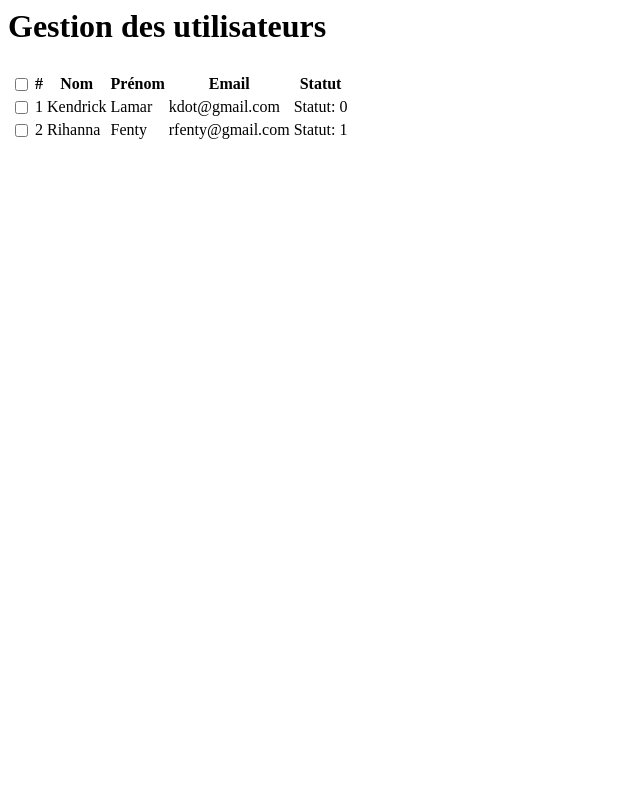
After one commit to Nassim952/remote-backup, a PHP site: template www/views/users.php in a window 1280 px wide. The commit adds this page. Shown: the whole page, without its empty margins (0-640 px from the left). Run offline with PHP 8.4, Linux system fonts and the light colour scheme; the template is opened without the code that fills it, so the values that code supplies are empty; some libraries are stand-ins or nearby versions.

Commit message:
Intégration users.php

```diff
--- a/www/controllers/UserController.class.php
+++ b/www/controllers/UserController.class.php
@@ -20,6 +20,10 @@ class UserController
 
     public function statAction(){
         new View("stat","back");
+    }
+
+    public function usersAction(){
+        new View("users","back");
     }
 
     public function signupAction(){
--- a/www/routes.yml
+++ b/www/routes.yml
@@ -21,3 +21,7 @@
 /connexion:
   controller: User
   action: signin
+
+/users:
+  controller: User
+  action: users
--- a/www/views/templates/back.tpl.php
+++ b/www/views/templates/back.tpl.php
@@ -79,7 +79,7 @@
                     <div class="sidebar-sub-headers">
                         <div class="fas fa-users fa-lg"></div>
                         <div id="submenu-wrapper">
-                            <span>Users</span>
+                            <a href="<?= Helpers::getUrl("User","users") ?>" id="text-white"><span>Users</span></a>
                         </div>
                     </div>
                 </div>
--- /dev/null
+++ b/www/views/users.php
@@ -0,0 +1,95 @@
+<body>
+    <head>
+        <title>Utilisateurs</title>
+        <script type="text/javascript" src="https://ajax.googleapis.com/ajax/libs/jquery/3.1.0/jquery.min.js"></script>
+    </head>
+
+
+    <div class="site-content">
+        <div id="head-title">
+            <h2 style="font-size:32px;">Gestion des utilisateurs</h2>
+        </div>
+        <div id="separation-bar"></div>
+        <table class="usersTable">
+            <thead>
+                <tr>
+                    <th>
+                        <div class="pretty p-default p-curve p-bigger cb-fixer">
+                            <input type="checkbox" id="select-all" name="select-all">
+                            <div class="state p-danger">
+                                <label></label>
+                            </div>
+                        </div>
+
+                        <script type="text/javascript">
+                            // Listen for click on toggle checkbox
+                            $('#select-all').click(function(event) {
+                                if(this.checked) {
+                                    // Iterate each checkbox
+                                    $(':checkbox').each(function() {
+                                        this.checked = true;
+                                    });
+                                } else {
+                                    $(':checkbox').each(function() {
+                                        this.checked = false;
+                                    });
+                                }
+                            });
+                        </script>
+                    </th>
+                    <th>#</th>
+                    <th>Nom</th>
+                    <th>Prénom</th>
+                    <th>Email</th>
+                    <th>Statut</th>
+                    <th><a href="#" class="fas fa-plus fa-lg"></a></th>
+                    <th><a href="#" class="fas fa-trash-alt fa-lg"></a></th>
+                </tr>
+            </thead>
+
+            <tbody>
+                <!--<?php
+                /**    $users = new user;
+                    foreach($users->getUsers() as $key => $value):
+                **/
+                ?>-->
+                <tr>
+                    <th>
+                        <div class="pretty p-default p-curve p-bigger cb-fixer">
+                            <input type="checkbox" id="userSelect" name="userSelect">
+                            <div class="state p-danger">
+                                <label></label>
+                            </div>
+                        </div>
+                    </th>
+                    <td scope="row">1</td>
+                    <td>Kendrick</td>
+                    <td>Lamar</td>
+                    <td>kdot@gmail.com</td>
+                    <td>Statut: 0</td>
+                    <td><a href="#" class="fas fa-edit fa-lg"></a></td>
+                    <td><a href="#" class="fas fa-trash-alt fa-lg"></a></td>
+                </tr>
+                <!--<?php /** endforeach **/; ?>-->
+
+                <tr>
+                    <th>
+                        <div class="pretty p-default p-curve p-bigger cb-fixer">
+                            <input type="checkbox" id="userSelect" name="userSelect">
+                            <div class="state p-danger">
+                                <label></label>
+                            </div>
+                        </div>
+                    </th>
+                    <td scope="row">2</td>
+                    <td>Rihanna</td>
+                    <td>Fenty</td>
+                    <td>rfenty@gmail.com</td>
+                    <td>Statut: 1</td>
+                    <td><a href="#" class="fas fa-edit fa-lg"></a></td>
+                    <td><a href="#" class="fas fa-trash-alt fa-lg"></a></td>
+                </tr>
+            </tbody>
+        </table>
+    </div>
+</body>
```
Also changed, not shown: www/css/style.css (+64 -0 lines).
